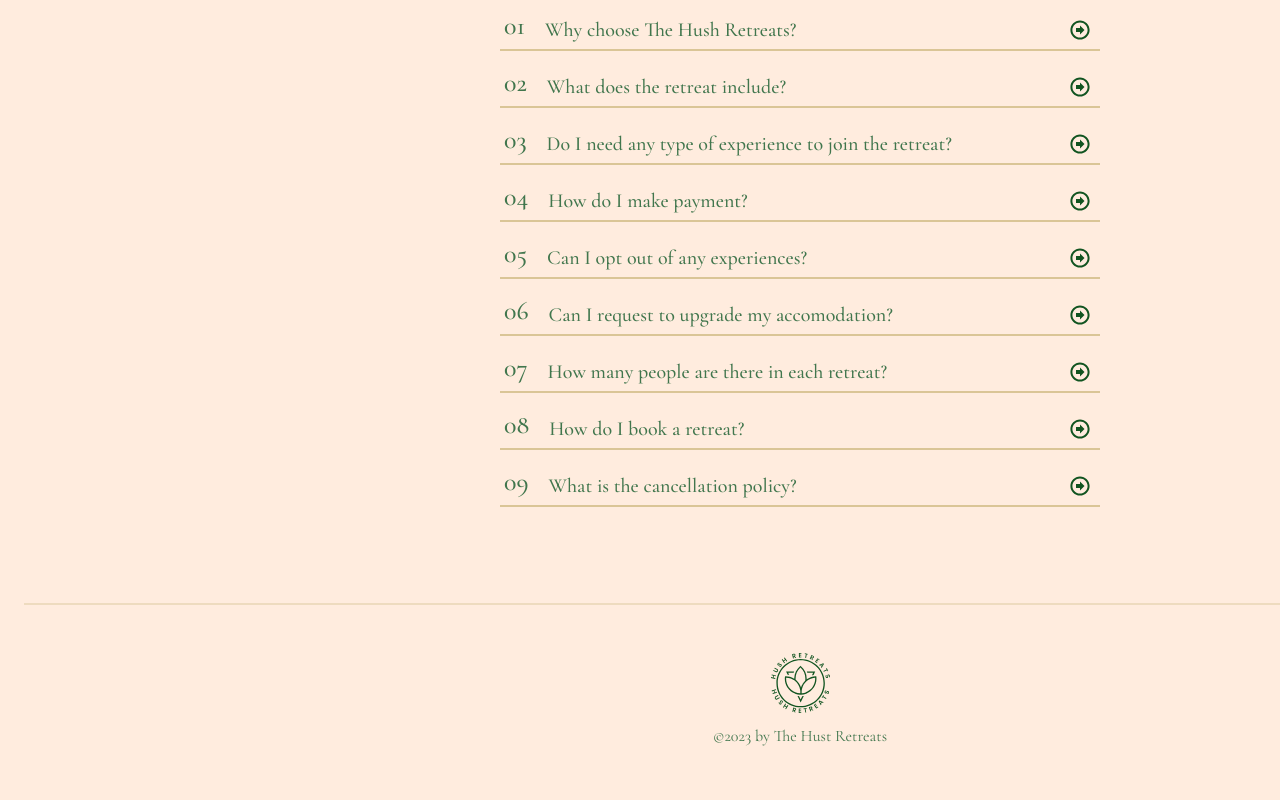
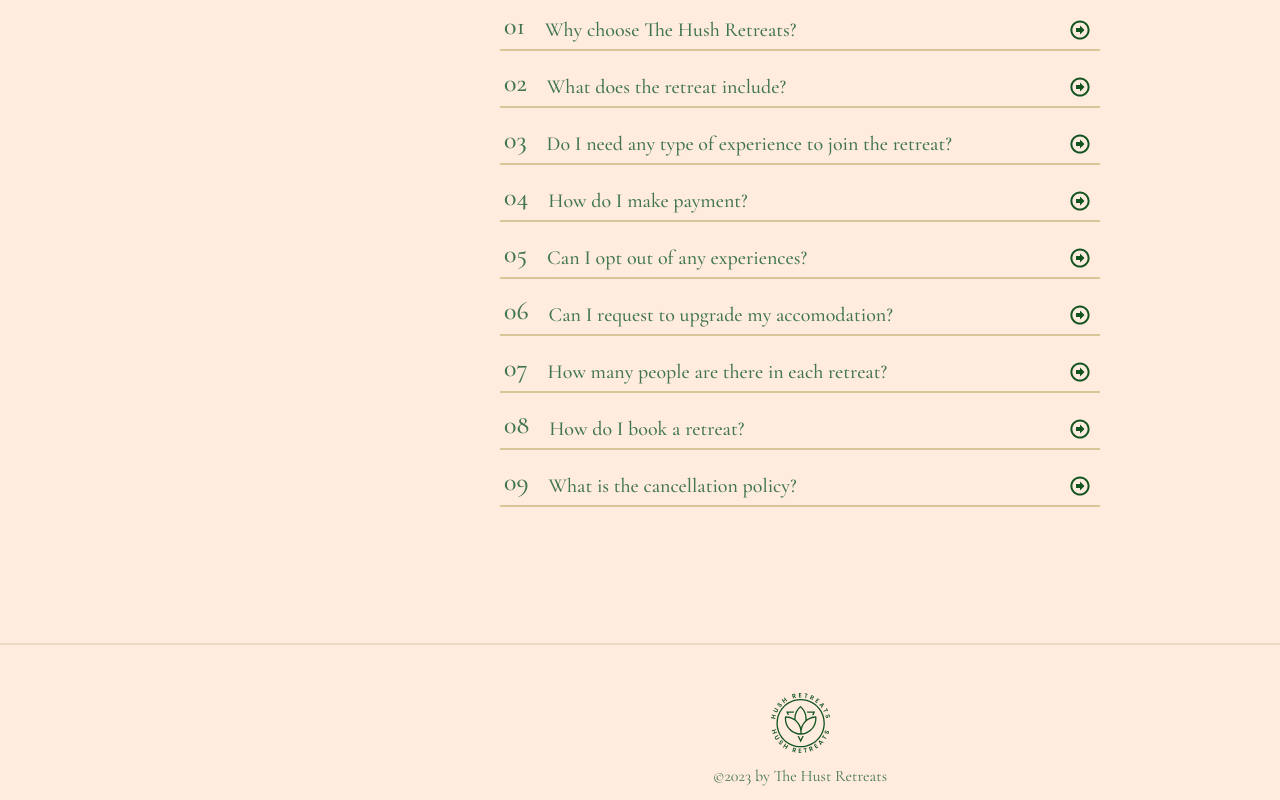
Before and after one commit to jieqiangt/the-hush-retreat, a Next.js app: page /help in a window 1280 px wide. Shown: the part 1323-2123 px from the top of the page. Before the commit the page ends 2083 px from the top, so only its background shows below. Built offline with nearby package versions, Linux system fonts and the light colour scheme.

Commit message:
- added in dummy mixin for media queries - corrected all spacing and font sizes for all pages

```diff
--- a/sass/abstracts/_mixins.scss
+++ b/sass/abstracts/_mixins.scss
@@ -77,3 +77,11 @@
   width: $size;
   fill: $color;
 }
+
+@mixin media-queries($breakpoint) {
+  @if $breakpoint == xl-screen {
+    @media (max-width: 112.5em) { //1400px
+      @content;
+    }
+  }
+}
--- a/sass/pages/discover.module.scss
+++ b/sass/pages/discover.module.scss
@@ -211,8 +211,7 @@
     grid-row: 5;
     background-color: $col-main-primary;
     padding: 5rem 14rem 8rem 12rem;
-    margin-top: 20rem;
-    margin-bottom: 10rem;
+    margin: 20rem 0rem;
 
     &--title {
       @include section--title($col-accent-tint-1, $letter-spacing-xs);
--- a/sass/pages/explore.module.scss
+++ b/sass/pages/explore.module.scss
@@ -36,7 +36,7 @@
 
   &--box {
     grid-column: full-start / col-start 6;
-    margin: 20rem 0rem;
+    margin: 26rem 0rem;
     background-color: rgba($col-accent-primary, 0.8);
     font-size: $font-size-text-lg;
     gap: 2.4rem;
--- a/sass/pages/help.module.scss
+++ b/sass/pages/help.module.scss
@@ -195,7 +195,7 @@
   align-items: center;
   font-size: $font-size-text-md;
   margin-top: 30rem;
-  margin-bottom: 8rem;
+  margin-bottom: 12rem;
 
   &--icon {
     @include icon-square($size-icon-square-lg, $col-main-primary);
@@ -290,15 +290,4 @@
   grid-row: 4;
   @include footer(transparent, relative);
   padding-top: 5rem;
-
-  &::before {
-    content: "";
-    position: absolute;
-    display: block;
-    height: 0.2rem;
-    width: 97%;
-    bottom: 0rem;
-    left: 1.5%;
-    background-color: rgba($col-accent-tint-2, 0.5);
-  }
 }
--- a/sass/pages/home.module.scss
+++ b/sass/pages/home.module.scss
@@ -37,7 +37,7 @@
 
   &--box {
     grid-column: col-start 6 / full-end;
-    margin: 20rem 0rem;
+    margin: 25rem 0rem;
   }
 
   &--title {
```
Also changed, not shown: sass/pages/upcoming.module.scss (+3 -4 lines).
